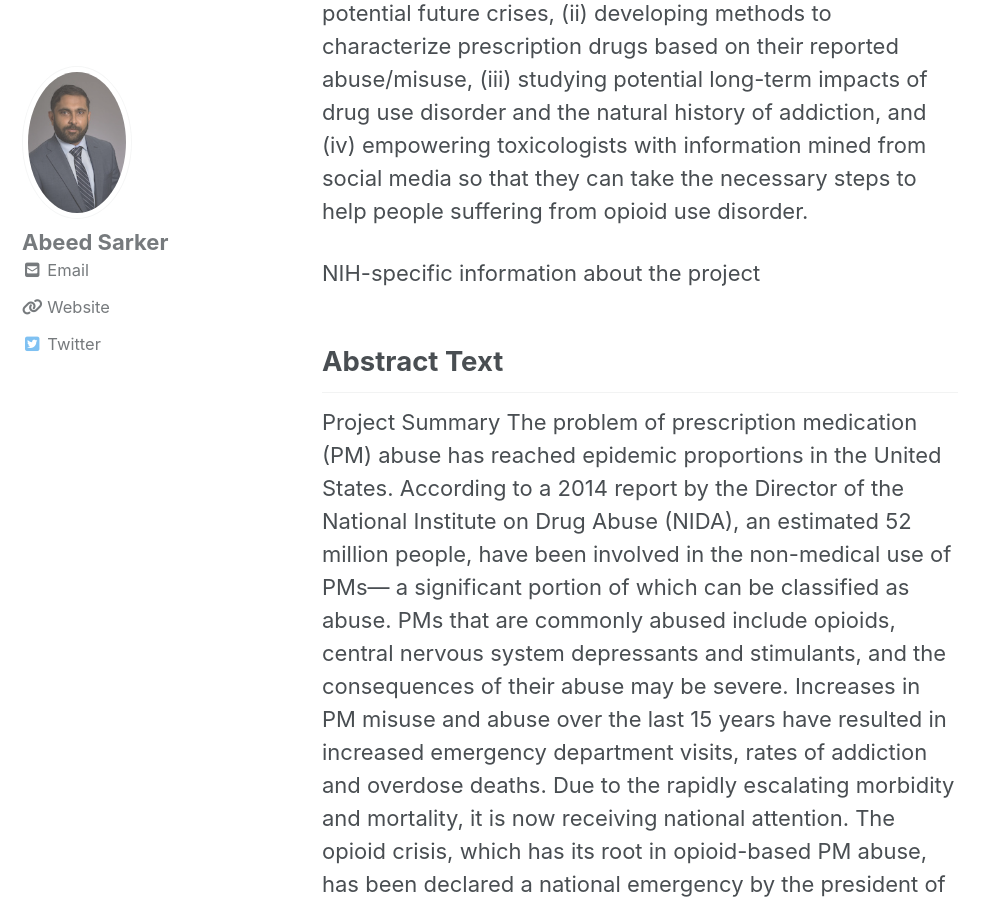
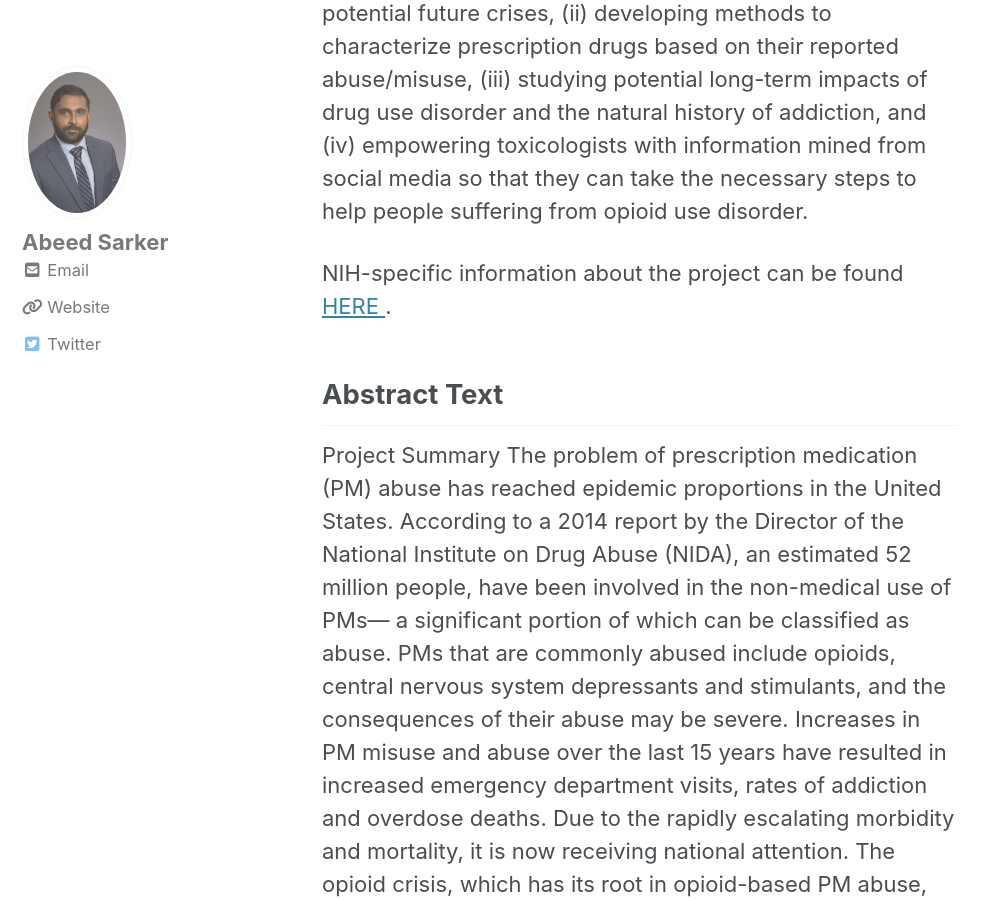
Before and after one commit to sarkerlab/Website, a Jekyll site: the page built from _pages/drug_abuse.md, in a window 1280 px wide and 900 px high, scrolled down 590 px. Shown: the whole window, without its empty margins (0-994 px from the left). Built offline with Jekyll 4.4.1, drawn with Linux system fonts in a browser that asks for light colours; cached includes are drawn as plain includes; nearby versions of some CDN libraries.

Commit message:
Update drug_abuse.md

```diff
--- a/_pages/drug_abuse.md
+++ b/_pages/drug_abuse.md
@@ -20,7 +20,7 @@ According to the World Health Organization, <i>toxicovigilance</i> is the active
 
 Currently, our work is primarily funded by the National Institute on Drug Abuse (NIDA) of the National Institutes of Health (NIH). This project primarily focuses on characterizing prescription drug misuse/abuse/nonmedical use by mining social media big data. We are (i) building close to real-time monitoring systems so that we can forecast potential future crises, (ii) developing methods to characterize prescription drugs based on their reported abuse/misuse, (iii) studying potential long-term impacts of drug use disorder and the natural history of addiction, and (iv) empowering toxicologists with information mined from social media so that they can take the necessary steps to help people suffering from opioid use disorder.
 
-NIH-specific information about the project
+NIH-specific information about the project can be found <a href="https://projectreporter.nih.gov/project_info_details.cfm?aid=9732480&icde=47585724"> HERE </a>.
 
 ## Abstract Text
 
```
